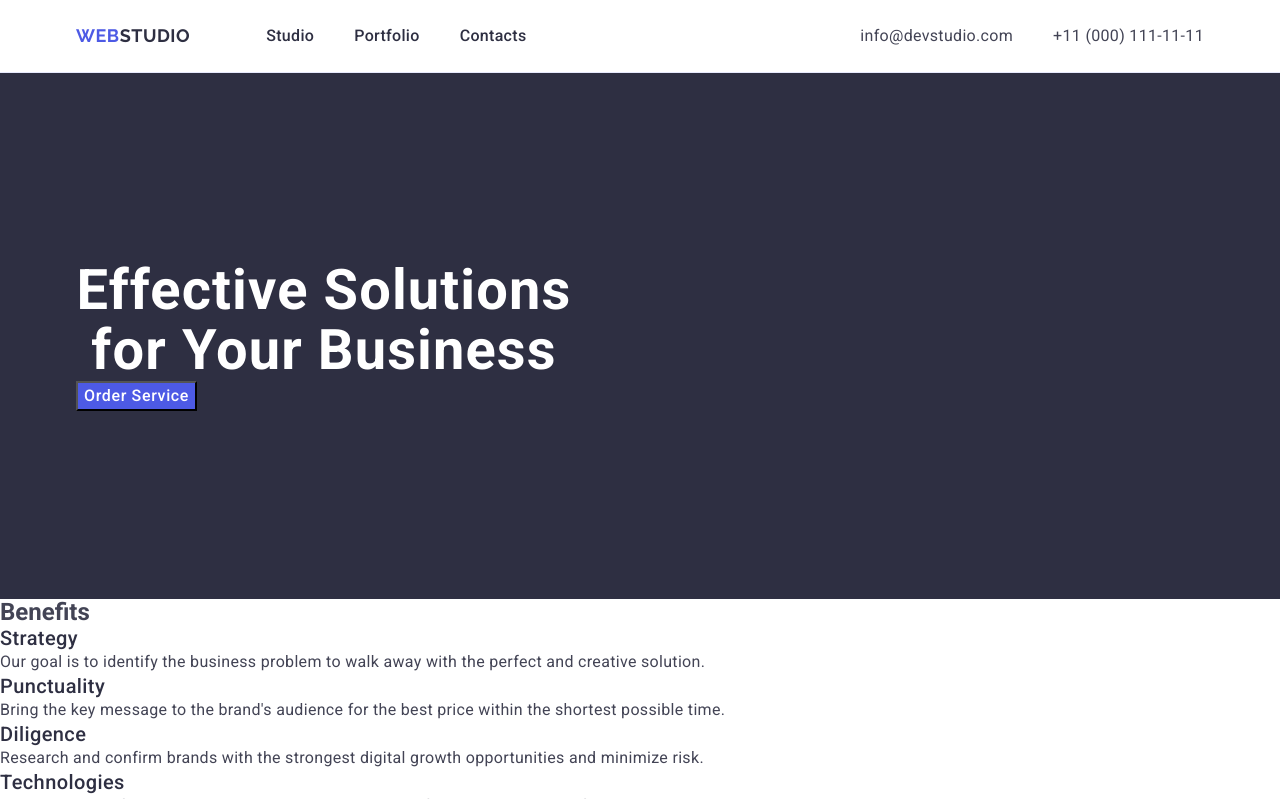
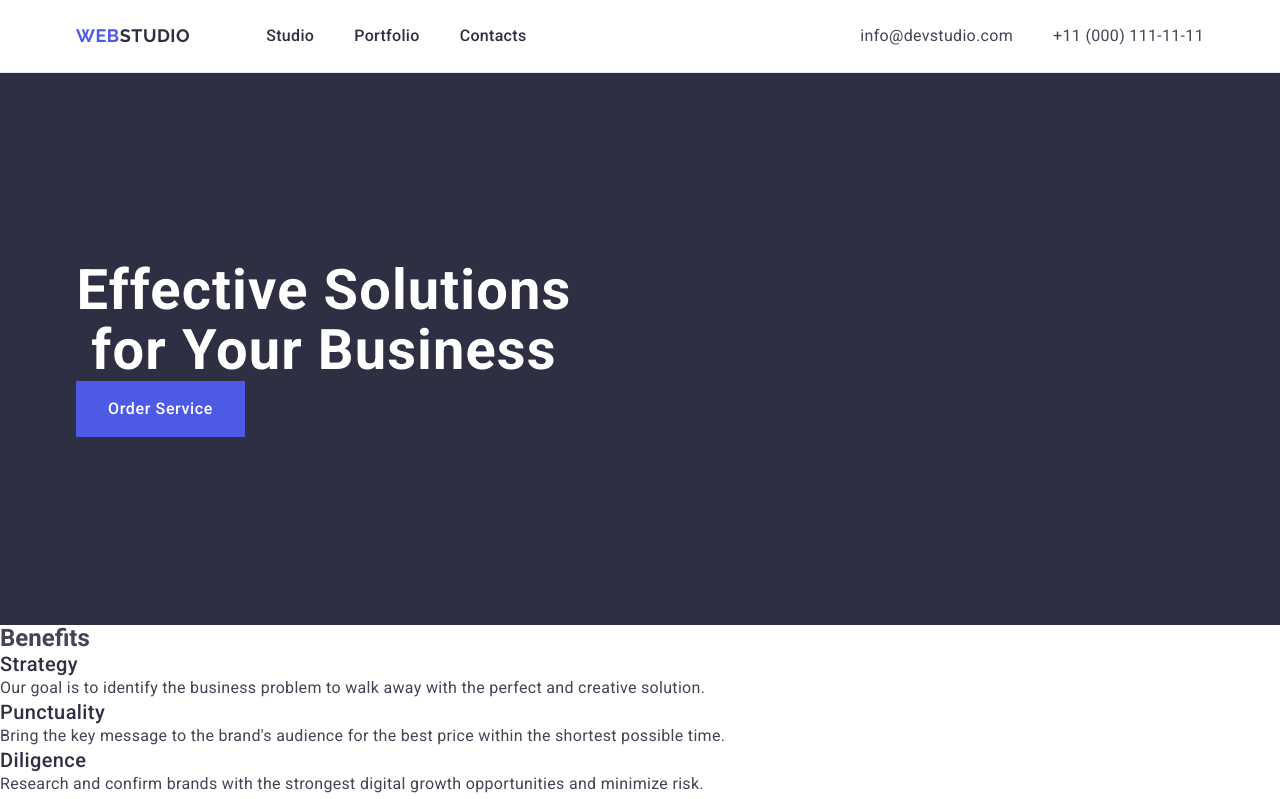
Before and after one commit to alina-voitseshyna/goit-markup-hw-03, a plain HTML site: page index.html in a window 1280 px wide. Shown: the top 799 px of the page. Drawn offline with nearby package versions, Linux system fonts and the light colour scheme.

Commit message:
add correction section1

```diff
--- a/css/styles.css
+++ b/css/styles.css
@@ -138,6 +138,10 @@ max-width: 496px;
   color: #fff;
   background: #4d5ae5;
   align-items: center;
+  display: block;
+  min-width: 169px;
+  height: 56px;
+  border: none;
 }
 
 .button:hover,
```
